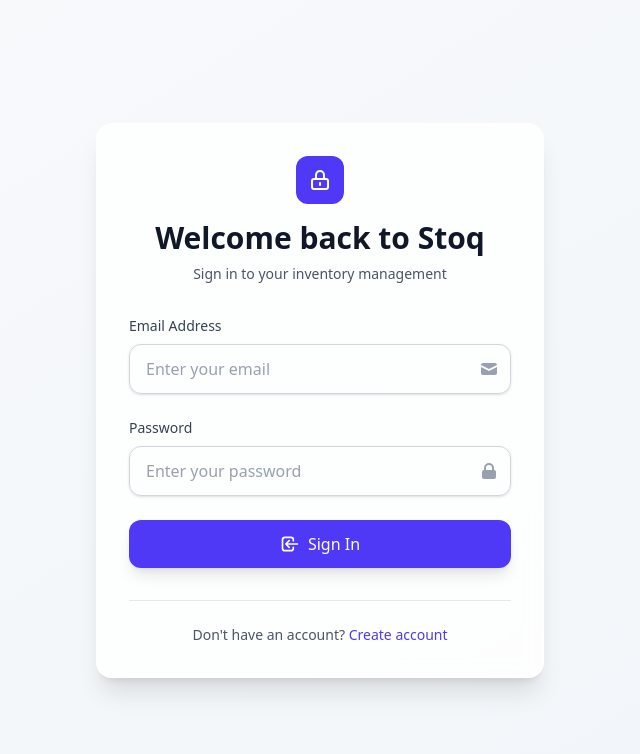
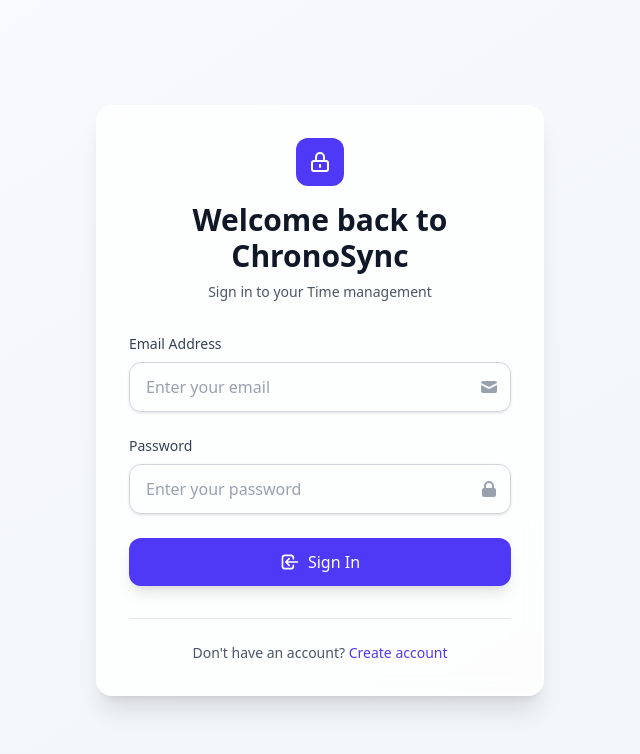
Before and after one commit to VJYGOUR/activity-tracking, a React (Vite) app in the folder frontend/: page /login in a window 1280 px wide. Shown: the top 754 px of the page, without its empty margins (320-960 px from the left). Built offline with nearby package versions, Linux system fonts and the light colour scheme; no server answers.

Commit message:
chnage timetracker name to chronosync

```diff
--- a/frontend/src/App.tsx
+++ b/frontend/src/App.tsx
@@ -32,7 +32,6 @@
         {/* Protected routes with sidebar layout */}
         <Route element={<Layout />}>
           <Route element={<ProtectedRoute />}>
-            <Route path="/dashboard" element={<Dashboard />} />{" "}
             <Route path="/dashboard" element={<Dashboard />} />
             <Route path="/add-activity" element={<AddActivity />} />
             <Route path="/history" element={<History />} />
--- a/frontend/src/components/Navbar.tsx
+++ b/frontend/src/components/Navbar.tsx
@@ -40,7 +40,7 @@
               <div className="w-8 h-8 bg-blue-600 rounded-lg flex items-center justify-center">
                 <span className="text-white text-lg">⏱️</span>
               </div>
-              <h1 className="ml-2 text-xl font-bold text-white">TimeTracker</h1>{" "}
+              <h1 className="ml-2 text-xl font-bold text-white">ChronoSync</h1>{" "}
               {/* White text */}
             </div>
           </div>
--- a/frontend/src/components/Sidebar.tsx
+++ b/frontend/src/components/Sidebar.tsx
@@ -13,7 +13,7 @@
   const { logout } = useAuth();
 
   const navItems = [
-    { id: "dashboard", label: "Dashboard", icon: "📊", path: "/" },
+    { id: "dashboard", label: "Dashboard", icon: "📊", path: "/dashboard" },
     {
       id: "add-activity",
       label: "Add Activity",
--- a/frontend/src/pages/Home.tsx
+++ b/frontend/src/pages/Home.tsx
@@ -14,7 +14,7 @@
             <div className="flex items-center">
               <div className="flex-shrink-0">
                 <h1 className="text-2xl font-bold bg-gradient-to-r from-blue-600 to-purple-600 bg-clip-text text-transparent">
-                  TimeTracker
+                  ChronoSync
                 </h1>
               </div>
             </div>
@@ -255,8 +255,8 @@
             Ready to Take Control of Your Time?
           </h2>
           <p className="text-xl text-blue-100 mb-8 max-w-2xl mx-auto">
-            Join thousands of productive people who use TimeTracker to
-            understand and optimize their daily activities.
+            Join thousands of productive people who use ChronoSync to understand
+            and optimize their daily activities.
           </p>
           <div className="flex flex-col sm:flex-row gap-4 justify-center">
             {user ? (
@@ -295,7 +295,7 @@
           <div className="grid grid-cols-1 md:grid-cols-4 gap-8">
             <div>
               <h3 className="text-2xl font-bold bg-gradient-to-r from-blue-400 to-purple-400 bg-clip-text text-transparent mb-4">
-                TimeTracker
+                ChronoSync
               </h3>
               <p className="text-gray-400">
                 Helping you make the most of every minute.
@@ -369,7 +369,7 @@
             </div>
           </div>
           <div className="border-t border-gray-800 mt-12 pt-8 text-center text-gray-400">
-            <p>&copy; 2024 TimeTracker. All rights reserved.</p>
+            <p>&copy; 2024 ChronoSync. All rights reserved.</p>
           </div>
         </div>
       </footer>
--- a/frontend/src/pages/Login.tsx
+++ b/frontend/src/pages/Login.tsx
@@ -73,10 +73,10 @@
               </svg>
             </div>
             <h2 className="text-3xl font-bold text-gray-900">
-              Welcome back to Stoq
+              Welcome back to ChronoSync
             </h2>
             <p className="text-gray-600 text-sm">
-              Sign in to your inventory management
+              Sign in to your Time management
             </p>
           </div>
 
--- a/frontend/src/pages/Signup.tsx
+++ b/frontend/src/pages/Signup.tsx
@@ -106,7 +106,7 @@
             </div>
             <h2 className="text-3xl font-bold text-gray-900">Create Account</h2>
             <p className="text-gray-600 text-sm">
-              Join Stoq to manage your business
+              Join ChronoSync to manage your Time
             </p>
           </div>
 
```
